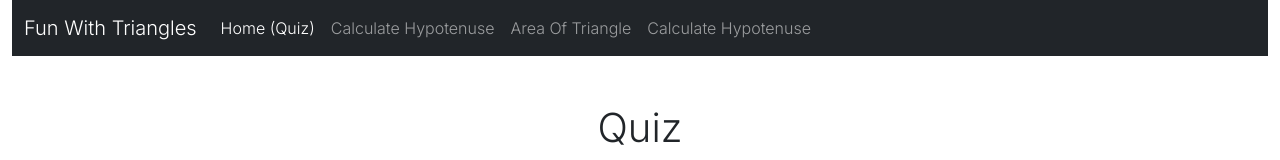
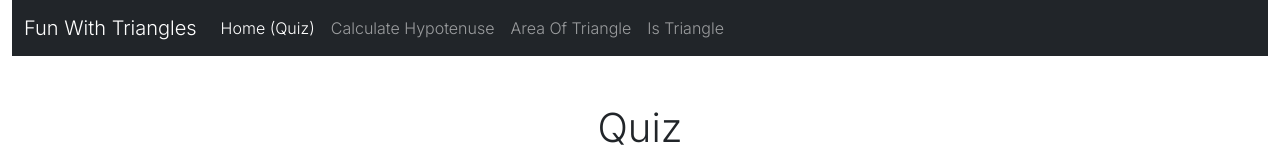
Before and after one commit to skiran252/neogmark12, a React (Create React App) app: page / in a window 1280 px wide. Shown: the top 160 px of the page. Built offline with nearby package versions, Linux system fonts and the light colour scheme.

Commit message:
fixed navbar

```diff
--- a/src/components/Navbar/Navbar.js
+++ b/src/components/Navbar/Navbar.js
@@ -37,7 +37,7 @@ export default function Navbar() {
             </li>
             <li className="nav-item">
               <Link className="nav-link" to="/isTriangle">
-                Calculate Hypotenuse
+                Is Triangle
               </Link>
             </li>
           </ul>
```
Also changed, not shown: src/components/IsTriangle/IsTriangle.js (line endings or trailing spaces).
